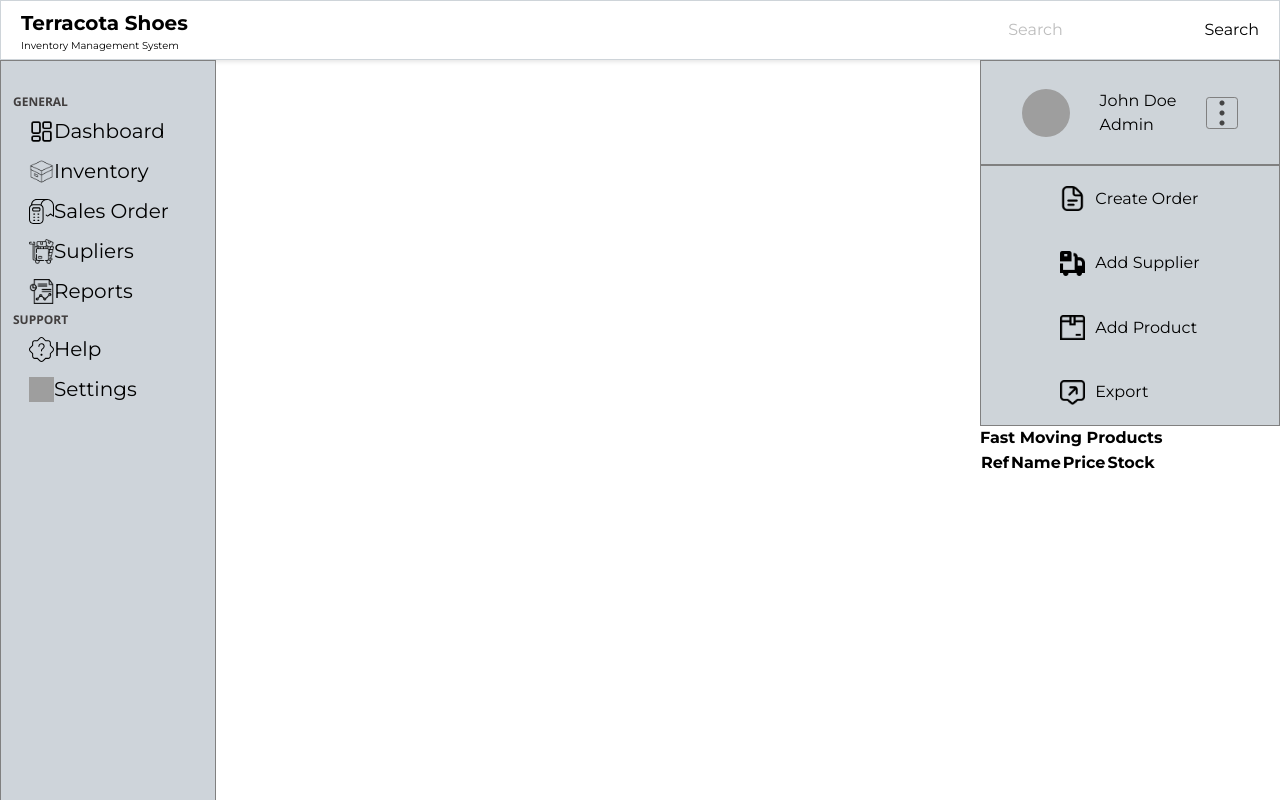
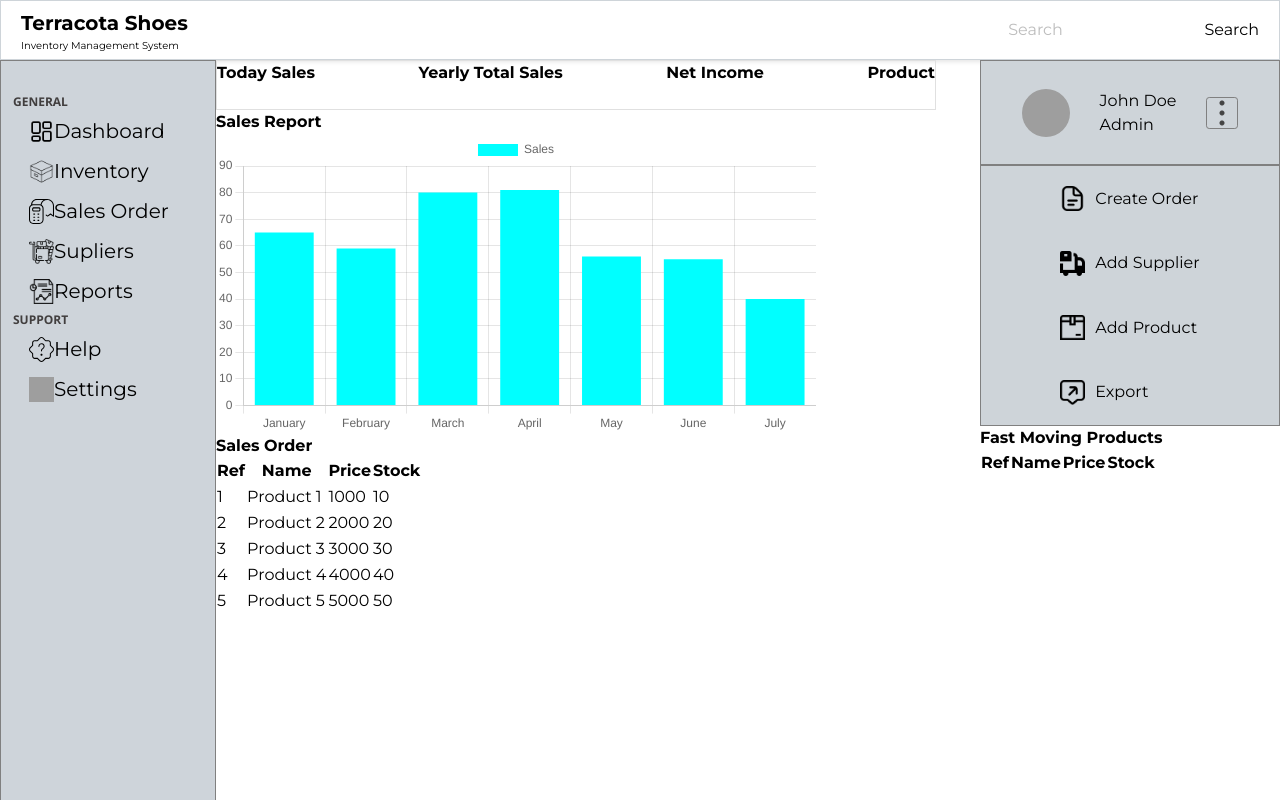
Before and after one commit to cesar0987/crm-custom-service, a React (Create React App) app in the folder client/: page / in a window 1280 px wide. Shown: the top 800 px of the page. Built offline with nearby package versions, Linux system fonts and the light colour scheme; no server answers; grey boxes are pictures that could not be loaded.

Commit message:
feat:Chart implementation

```diff
--- a/client/package.json
+++ b/client/package.json
@@ -10,6 +10,7 @@
     "axios": "^1.7.2",
     "chart.js": "^4.4.3",
     "react": "^18.3.1",
+    "react-chartjs-2": "^5.2.0",
     "react-dom": "^18.3.1",
     "react-router-dom": "^6.23.1",
     "react-scripts": "5.0.1",
--- a/client/src/App/App.jsx
+++ b/client/src/App/App.jsx
@@ -1,6 +1,7 @@
 import "./App.css";
 import { Routes, Route } from "react-router-dom";
 import { useState } from "react";
+import { useEffect } from "react";
 import {
   Dashboard,
   Help,
@@ -15,7 +16,10 @@ import {
 import { Layout } from "components";
 import { AddProduct } from "components";
 
-const App = () =>{
+const App = () => {
+  useEffect(() => {
+    document.title = "CRM";
+  });
   const [products, setProducts] = useState([]);
 
   const addProduct = (product) => {
@@ -35,11 +39,14 @@ const App = () =>{
           <Route path="/login" element={<Login />} />
           <Route path="/register" element={<Register />} />
           <Route path="*" element={<Dashboard />} />
-          <Route path="/addProduct" element={<AddProduct addProduct={addProduct}/>} />
+          <Route
+            path="/addProduct"
+            element={<AddProduct addProduct={addProduct} />}
+          />
         </Routes>
       </Layout>
     </div>
   );
-}
+};
 
 export default App;
--- /dev/null
+++ b/client/src/components/BarChart/BarChart.css
@@ -0,0 +1,4 @@
+.barChart {
+  width: 600px;
+  height: 300px;
+}
--- /dev/null
+++ b/client/src/components/BarChart/BarChart.jsx
@@ -0,0 +1,44 @@
+import "./BarChart.css";
+import { Bar } from "react-chartjs-2";
+import {
+  Chart as ChartJS,
+  CategoryScale,
+  LinearScale,
+  Title,
+  Tooltip,
+  Legend,
+  PointElement,
+  BarElement,
+} from "chart.js";
+
+ChartJS.register(
+  Title,
+  Tooltip,
+  Legend,
+  CategoryScale,
+  LinearScale,
+  PointElement,
+  BarElement
+);
+
+export const BarChart = () => {
+  const optionsChart = {};
+
+  const dataChart = {
+    labels: ["January", "February", "March", "April", "May", "June", "July"],
+    datasets: [
+      {
+        label: "Sales",
+        data: [65, 59, 80, 81, 56, 55, 40],
+        backgroundColor: "rgb(0, 255, 255)",
+        border: "rgba(255, 99, 132, 1)",
+      },
+    ],
+  };
+
+  return (
+    <div className="barChart">
+      <Bar data={dataChart} options={optionsChart} />
+    </div>
+  );
+};
--- a/client/src/components/index.js
+++ b/client/src/components/index.js
@@ -6,3 +6,4 @@ export { Layout } from "./Layout/Layout";
 export { AvatarSection } from "./AvatarSection/AvatarSection";
 export { QuickActions } from "./QuickActions/QuickActions";
 export { AddProduct } from "./AddProduct/AddProduct";
+export { BarChart } from "./BarChart/BarChart";
--- a/client/src/pages/dashboard/dashboard.css
+++ b/client/src/pages/dashboard/dashboard.css
@@ -8,10 +8,17 @@
 .dashboardContainer .leftPanel {
   display: flex;
   flex-direction: column;
-  align-items: center;
-  justify-content: center;
   height: 100%;
   width: 300px;
+}
+
+.dashboardContainer .leftPanel .salesSumary {
+  display: flex;
+  flex-direction: row;
+  height: 50px;
+  width: 720px;
+  justify-content: space-between;
+  border: 1px solid #e0e0e0;
 }
 
 .dashboardContainer .rightPanel {
@@ -22,3 +29,9 @@
   height: 100%;
   width: 300px;
 }
+
+#salesChart {
+  height: 300px;
+  width: 100%;
+  border: 1px solid #e0e0e0;
+}
--- a/client/src/pages/dashboard/dashboard.jsx
+++ b/client/src/pages/dashboard/dashboard.jsx
@@ -1,10 +1,81 @@
-import { AvatarSection, QuickActions } from "components";
+import { AvatarSection, QuickActions, BarChart } from "components";
 import "./dashboard.css";
 
 export const Dashboard = () => {
   return (
     <div className="dashboardContainer">
-      <div className="leftPanel"></div>
+      <div className="leftPanel">
+        <div className="salesSumary">
+          <span>
+            <b>Today Sales</b>
+          </span>
+          <span>
+            <b>Yearly Total Sales</b>
+          </span>
+          <span>
+            <b>Net Income</b>
+          </span>
+          <span>
+            <b>Product</b>
+          </span>
+        </div>
+        <div className="salesReport">
+          <span>
+            <b>Sales Report</b>
+          </span>
+          <span className="barChartDashboard">
+            <BarChart />
+          </span>
+        </div>
+        <div className="salesOrderDashboard">
+          <span>
+            <b>Sales Order</b>
+          </span>
+          <table>
+            <thead>
+              <tr>
+                <th>Ref</th>
+                <th>Name</th>
+                <th>Price</th>
+                <th>Stock</th>
+              </tr>
+            </thead>
+
+            <tbody>
+              <tr>
+                <td>1</td>
+                <td>Product 1</td>
+                <td>1000</td>
+                <td>10</td>
+              </tr>
+              <tr>
+                <td>2</td>
+                <td>Product 2</td>
+                <td>2000</td>
+                <td>20</td>
+              </tr>
+              <tr>
+                <td>3</td>
+                <td>Product 3</td>
+                <td>3000</td>
+                <td>30</td>
+              </tr>
+              <tr>
+                <td>4</td>
+                <td>Product 4</td>
+                <td>4000</td>
+                <td>40</td>
+              </tr>
+              <tr>
+                <td>5</td>
+                <td>Product 5</td>
+                <td>5000</td>
+                <td>50</td>
+              </tr>
+            </tbody>
+          </table>
+        </div>
+      </div>
       <div className="rightPanel">
         <AvatarSection />
         <QuickActions />
```
Also changed, not shown: 1 other file (tests, documents, lock files or other folders).
